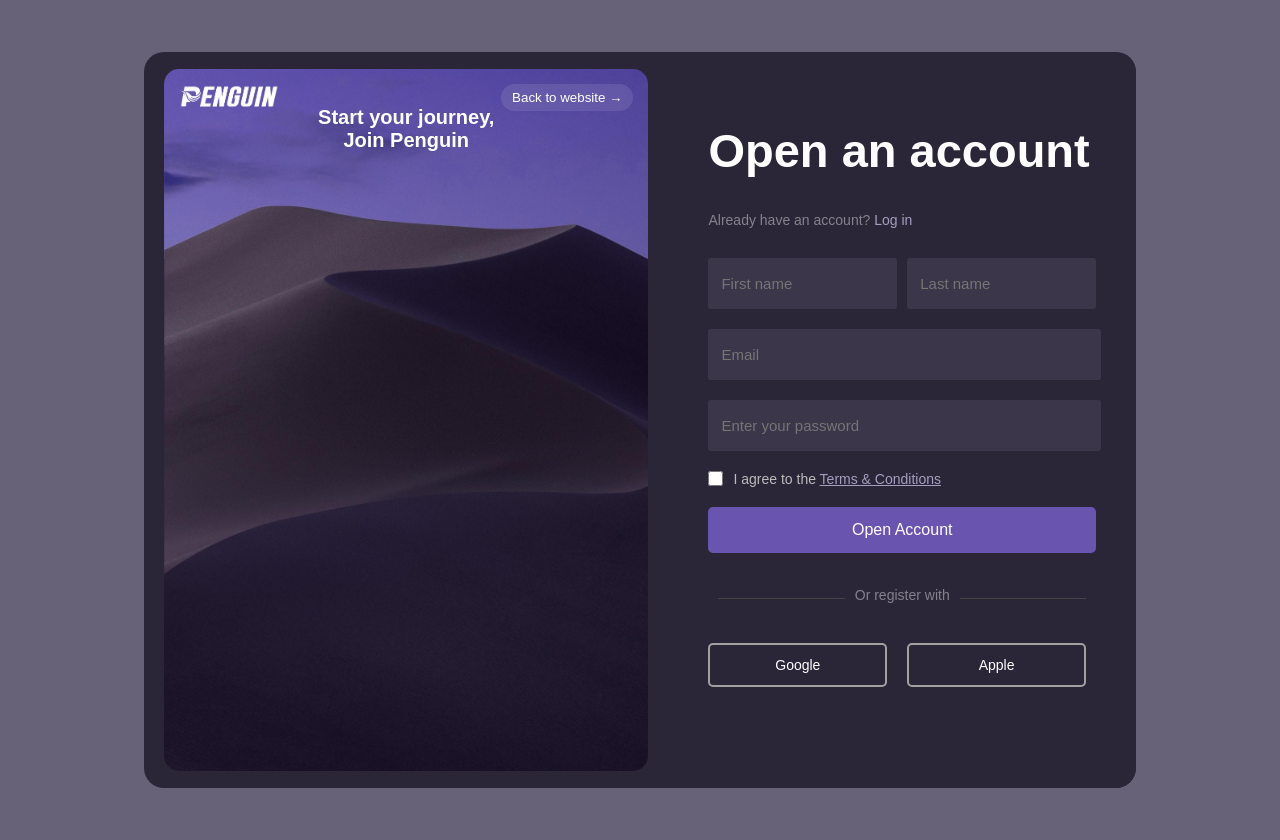
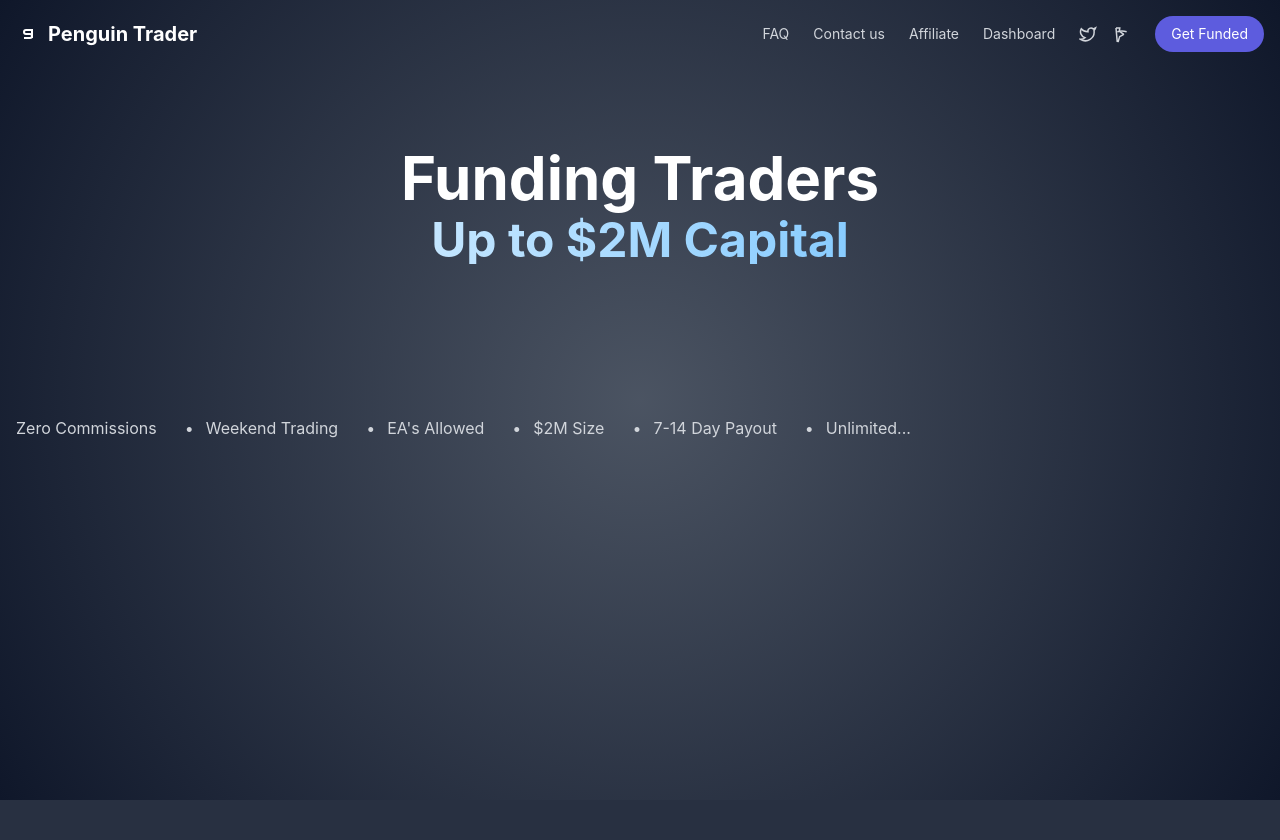
Before and after one commit to Jackuessss/Newstyle, a Flask app: page / in a window 1280 px wide. After the commit the page ends 800 px from the top, so only its background shows below. Run offline with Flask 3, Linux system fonts and the light colour scheme; some libraries are stand-ins or nearby versions.

Commit message:
homepage

```diff
--- a/app.py
+++ b/app.py
@@ -105,7 +105,7 @@
 # Routes
 @app.route('/')
 def index():
-    return render_template('signup.html')
+    return render_template('homepage.html')
 
 @app.route('/signup', methods=['GET', 'POST'])
 def signup():
@@ -210,6 +210,10 @@
 def dashboard():
     return render_template('dashboard.html')
 
+@app.route('/homepage')
+def homepage():
+    return render_template('homepage.html')
+
 @app.route('/logout')
 def logout():
     session.pop('user_id', None)
--- a/static/styles.css
+++ b/static/styles.css
@@ -1,6 +1,6 @@
 /* General Styles */
 body {
-    font-family: Arial, sans-serif;
+    font-family: 'Inter', sans-serif;
     background-color: #686279;
     display: flex;
     justify-content: center;
@@ -592,6 +592,7 @@
     text-decoration: underline;
 }
 
+
 /* Responsive Design */
 @media (max-width: 1024px) {
     #terms-page .terms-content-container {
--- /dev/null
+++ b/templates/homepage.html
@@ -0,0 +1,123 @@
+<!DOCTYPE html>
+<html lang="en">
+<head>
+    <meta charset="UTF-8">
+    <meta name="viewport" content="width=device-width, initial-scale=1.0">
+    <title>Funding Traders</title>
+    <script src="https://cdn.tailwindcss.com"></script>
+    <script>
+        tailwind.config = {
+            darkMode: 'class',
+            theme: {
+                extend: {
+                    colors: {
+                        primary: '#5D5CDE',
+                        accent: '#4db3ff',
+                        darkBg: '#10172a',
+                        darkBg2: '#182340',
+                    },
+                    boxShadow: {
+                        'glow': '0 0 20px rgba(77, 179, 255, 0.5)',
+                    }
+                }
+            }
+        }
+
+    </script>
+    <style>
+        body {
+            background: radial-gradient(circle at center, rgba(30, 41, 59, 0.8) 0%, rgba(15, 23, 42, 1) 100%);
+            font-family: 'Inter', sans-serif;
+        }
+        .dark body {
+            background: radial-gradient(circle at center, rgba(30, 41, 59, 0.8) 0%, rgba(15, 23, 42, 1) 100%);
+        }
+        .feature-dots::before {
+            content: "•";
+            display: inline-block;
+            margin: 0 12px;
+        }
+        .gradient-text {
+            background: linear-gradient(to right, #ffffff, #4db3ff);
+            -webkit-background-clip: text;
+            -webkit-text-fill-color: transparent;
+            background-clip: text;
+        }
+        .card-glow {
+            background: rgba(77, 179, 255, 0.05);
+            box-shadow: 0 0 15px rgba(77, 179, 255, 0.2);
+            border: 1px solid rgba(77, 179, 255, 0.1);
+        }
+    </style>
+</head>
+<body class="min-h-screen text-white dark:text-white">
+    <div class="container mx-auto px-4 max-w-7xl">
+        <!-- Header Navigation -->
+        <header class="py-4 flex justify-between items-center">
+            <div class="flex items-center">
+                <div class="mr-2">
+                    <svg xmlns="http://www.w3.org/2000/svg" width="24" height="24" viewBox="0 0 24 24" fill="none" stroke="currentColor" stroke-width="2" class="text-white">
+                        <path d="M16 16V8h-6a2 2 0 1 0 0 4h4a2 2 0 1 1 0 4H8"/>
+                    </svg>
+                </div>
+                <h1 class="text-xl font-bold">Penguin Trader</h1>
+            </div>
+
+            <nav class="hidden md:flex items-center space-x-6">
+                <a href="#" class="text-gray-300 hover:text-white text-sm">FAQ</a>
+                <a href="#" class="text-gray-300 hover:text-white text-sm">Contact us</a>
+                <a href="#" class="text-gray-300 hover:text-white text-sm">Affiliate</a>
+                <a href="#" class="text-gray-300 hover:text-white text-sm">Dashboard</a>
+
+                <div class="flex items-center space-x-4">
+                    <!-- Twitter Icon -->
+                    <a href="#" class="text-gray-300 hover:text-white">
+                        <svg xmlns="http://www.w3.org/2000/svg" width="18" height="18" viewBox="0 0 24 24" fill="none" stroke="currentColor" stroke-width="2">
+                            <path d="M22 4s-.7 2.1-2 3.4c1.6 10-9.4 17.3-18 11.6 2.2.1 4.4-.6 6-2C3 15.5.5 9.6 3 5c2.2 2.6 5.6 4.1 9 4-.9-4.2 4-6.6 7-3.8 1.1 0 3-1.2 3-1.2z"/>
+                        </svg>
+                    </a>
+                    <!-- Discord Icon -->
+                    <a href="#" class="text-gray-300 hover:text-white">
+                        <svg xmlns="http://www.w3.org/2000/svg" width="18" height="18" viewBox="0 0 24 24" fill="none" stroke="currentColor" stroke-width="2">
+                            <path d="M5.8 9a21.4 21.4 0 0 1 12.4 0M4 4l1.6 17.8L7 22l1.6-5.8a1 1 0 0 1 .4-.6l4.8-2.9a.4.4 0 0 0 0-.7L8.9 8.5a1 1 0 0 1-.4-.8L9 4l-5 .1z"/>
+                        </svg>
+                    </a>
+                </div>
+
+                <a href="#" class="bg-primary hover:bg-primary/90 text-white px-4 py-2 rounded-full text-sm">Get Funded</a>
+            </nav>
+
+            <!-- Mobile menu button -->
+            <button class="md:hidden text-white">
+                <svg xmlns="http://www.w3.org/2000/svg" width="24" height="24" viewBox="0 0 24 24" fill="none" stroke="currentColor" stroke-width="2">
+                    <line x1="4" y1="6" x2="20" y2="6"/>
+                    <line x1="4" y1="12" x2="20" y2="12"/>
+                    <line x1="4" y1="18" x2="20" y2="18"/>
+                </svg>
+            </button>
+        </header>
+
+        <!-- Main Content -->
+        <main class="py-12 md:py-20">
+            <!-- Hero Section -->
+            <div class="text-center mb-16">
+                <h1 class="text-4xl md:text-6xl font-bold mb-2">Funding Traders</h1>
+                <h2 class="text-3xl md:text-5xl font-bold gradient-text">Up to $2M Capital</h2>
+            </div>
+
+        </main>
+
+        <!-- Feature Bar -->
+        <div class="overflow-x-auto pb-6">
+            <div class="flex items-center space-x-4 text-sm md:text-base text-gray-300 min-w-max py-2">
+                <span>Zero Commissions</span>
+                <span class="feature-dots">Weekend Trading</span>
+                <span class="feature-dots">EA's Allowed</span>
+                <span class="feature-dots">$2M Size</span>
+                <span class="feature-dots">7-14 Day Payout</span>
+                <span class="feature-dots">Unlimited...</span>
+            </div>
+        </div>
+    </div>
+</body>
+</html>
--- a/templates/login.html
+++ b/templates/login.html
@@ -23,7 +23,7 @@
         <!-- Right Side (Signup Form) -->
         <div class="signup-form">
             <h1>Login</h1>
-            <p class="login-text">Don't have an account? <a href="/">Register</a></p>
+            <p class="login-text">Don't have an account? <a href="/signup">Register</a></p>
 
             <form action="/login" method="post">
 
```
Also changed, not shown: static/images/gradient.png (added).
